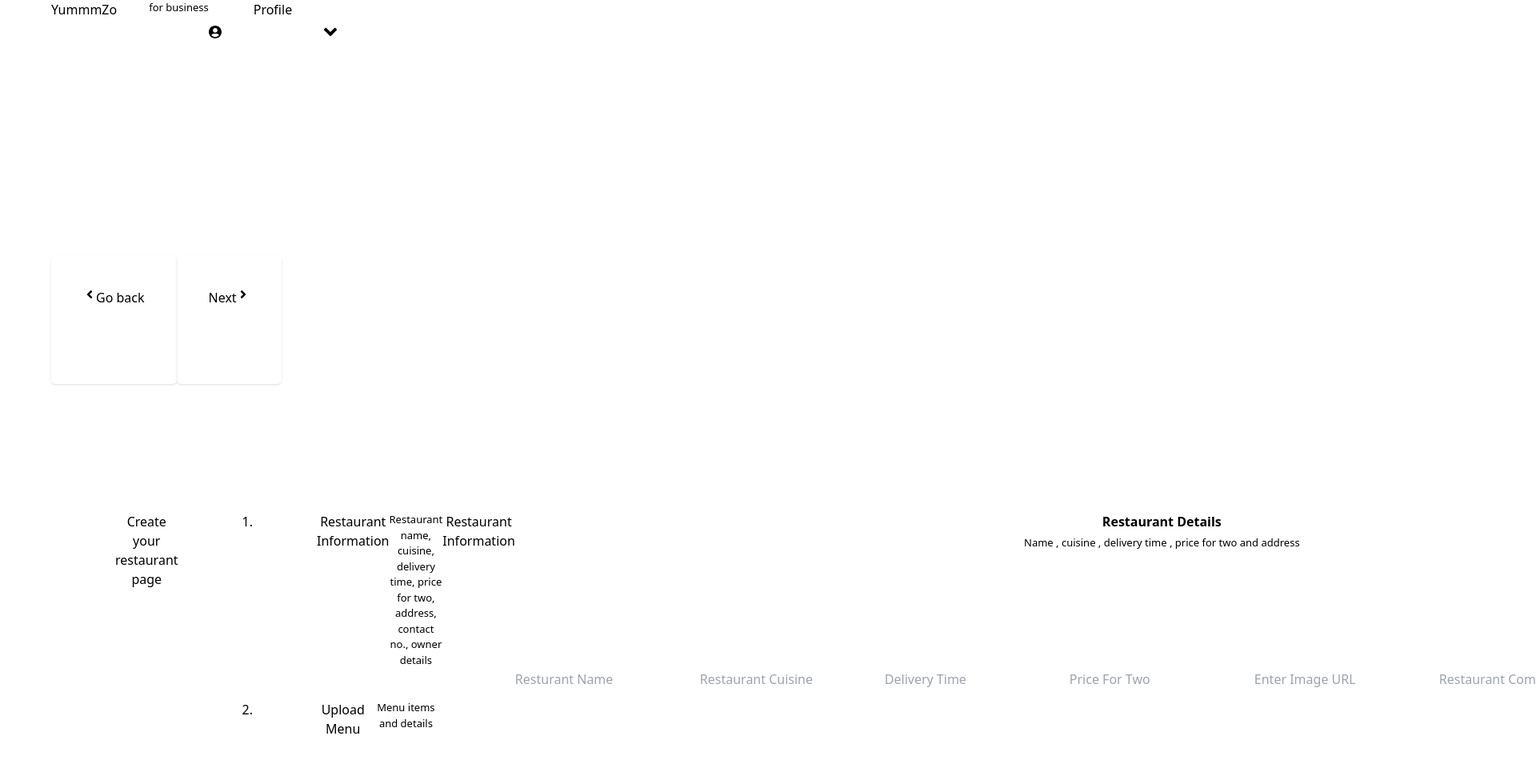
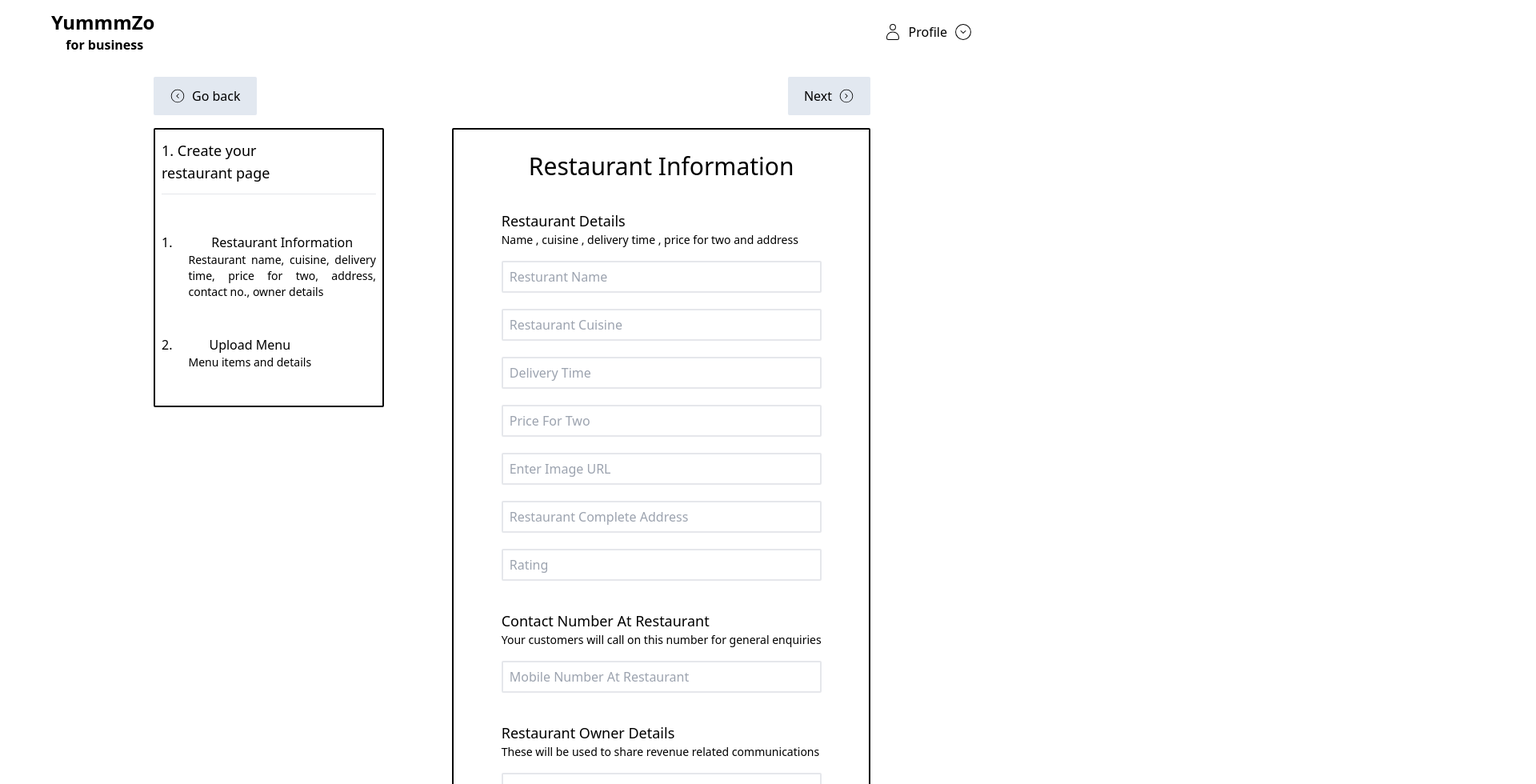
Before and after one commit to sahil-ladhania/YummmZo-Frontend, a React (Create React App) app: page /registerRestaurant in a window 1280 px wide. Shown: the top 980 px of the page at 80% size, 1920 px wide, since content can reach past the window. Built offline with nearby package versions, Linux system fonts and the light colour scheme.

Commit message:
Completed Register Restaurant Page With Tailwind.

```diff
--- a/src/Components/Pages/RegisterRestaurantPage.js
+++ b/src/Components/Pages/RegisterRestaurantPage.js
@@ -11,6 +11,8 @@ const RegisterRestaurantPage = () => {
                 <div className='max-w-6xl ml-auto mr-auto'>
                     {/* Navbar Component */}
                     <YummmZoBusinessNavbarComponent/>
+                </div>
+                <div className='max-w-4xl ml-auto mr-auto'>
                     {/* Go Back and Next Button Component */}
                     <GoBackNextButtonsComponent/>
                     {/* Restaurant Form Component */}
--- a/src/Components/Restaurant/AddRestaurantFormComponent.js
+++ b/src/Components/Restaurant/AddRestaurantFormComponent.js
@@ -8,9 +8,13 @@ const AddRestaurantFormComponent = () => {
         <div>
             <>
                 {/* Main Component */}
-                <div className='flex fd-r'>
-                    <RestaurantPageSidebarComponent/>
-                    <RestaurantInformationComponent/>
+                <div className='flex justify-between items-start'>
+                    <div className='w-5/12'>
+                        <RestaurantPageSidebarComponent/>
+                    </div>
+                    <div className='w-7/12'>
+                        <RestaurantInformationComponent/>
+                    </div>
                     {/* <UploadMenuComponent/> */}
                 </div>
             </>
--- a/src/Components/Restaurant/GoBackNextButtonsComponent.js
+++ b/src/Components/Restaurant/GoBackNextButtonsComponent.js
@@ -1,26 +1,26 @@
 import React from 'react';
 import { Link } from 'react-router-dom';
-import { FaAngleRight } from "react-icons/fa";
-import { FaAngleLeft } from "react-icons/fa";
+import { CiCircleChevRight } from "react-icons/ci";
+import { CiCircleChevLeft } from "react-icons/ci";
 
 const GoBackNextButtonsComponent = () => {
     return (
         <div>
             <>
                 {/* Main Component */}
-                <div className='flex jc-sb ai-c h-80'>
+                <div className='flex justify-between items-center h-20'>
                     {/* Go Back Button */}
                     <div>
-                        <Link to="/addRestaurant" className='flex ai-c fd-r td-n c-b h-40 p-10 b-1-d8d8d8-s shadow br-5'>
-                            <FaAngleLeft/>
+                        <Link to="/addRestaurant" className='flex items-center pr-5 pl-5 pt-3 pb-3 bg-slate-200 rounded-sm'>
+                            <CiCircleChevLeft className='mr-2 text-xl'/>
                             <span>Go back</span>
                         </Link>
                     </div>
                     {/* Next Button */}
                     <div>
-                        <Link to="" className='flex ai-c fd-r td-n c-b h-40 p-10 b-1-d8d8d8-s shadow br-5'>
+                        <Link to="" className='flex items-center pr-5 pl-5 pt-3 pb-3 bg-slate-200 rounded-sm'>
                             <span>Next</span>
-                            <FaAngleRight/>
+                            <CiCircleChevRight className='ml-2 text-xl'/>
                         </Link>
                     </div>
                 </div>
--- a/src/Components/Restaurant/RestaurantInformationComponent.js
+++ b/src/Components/Restaurant/RestaurantInformationComponent.js
@@ -7,61 +7,61 @@ const RestaurantInformationComponent = () => {
         <div>
             <>
                 {/* Main Component */}
-                <div className='ml-100 b-1-b-s br-5 p-10-20 flex fd-c ai-c'>
+                <div className='border-2 border-black rounded-sm p-2 flex flex-col items-center'>
                     {/* Form Heading Section */}
-                    <div className='mb-20 fs-xxl'>
+                    <div className='text-3xl mt-5 mb-5'>
                         Restaurant Information
                     </div>
                     {/* Form Section */}
                     <form action="">
                         {/* Restaurant Details */}
                         <div className=''>
-                            <div className='mb-20'>
-                                <label htmlFor="">Restaurant Details</label>
-                                <div className='fs-s'>
+                            <div className='h-20 flex flex-col items-start justify-center'>
+                                <span className='text-lg font-medium'>Restaurant Details</span>
+                                <div className='text-sm font-medium'>
                                     Name , cuisine , delivery time , price for two and address
                                 </div>
                             </div>
-                            <div className='mb-20 flex fd-c'>
+                            <div className='flex flex-col'>
                                 <input
-                                className='h-40 w-500 p-0-10 mb-20 b-1-t-s br-5 bc-ws'
+                                className='border-2 w-full h-10 outline-none rounded-sm p-2 mb-5'
                                 type="text"
                                 name="restaurantName"
                                 id=""
                                 placeholder='Resturant Name'
                                 />
                                 <input
-                                className='h-40 w-500 p-0-10 mb-20 b-1-t-s br-5 bc-ws'
+                                className='border-2 w-full h-10 outline-none rounded-sm p-2 mb-5'
                                 type="text"
                                 name="restaurantCuisine"
                                 id=""
                                 placeholder='Restaurant Cuisine'/>
                                 <input
-                                className='h-40 w-500 p-0-10 mb-20 b-1-t-s br-5 bc-ws'
+                                className='border-2 w-full h-10 outline-none rounded-sm p-2 mb-5'
                                 type="text"
                                 name="deliveryTime"
                                 id=""
                                 placeholder='Delivery Time'/>
                                 <input
-                                className='h-40 w-500 p-0-10 mb-20 b-1-t-s br-5 bc-ws'
+                                className='border-2 w-full h-10 outline-none rounded-sm p-2 mb-5'
                                 type="text"
                                 name="priceForTwo"
                                 id=""
                                 placeholder='Price For Two'/>
                                 <input
-                                className='h-40 w-500 p-0-10 mb-20 b-1-t-s br-5 bc-ws'
+                                className='border-2 w-full h-10 outline-none rounded-sm p-2 mb-5'
                                 type="text"
                                 name="imageUrl"
                                 id=""
                                 placeholder='Enter Image URL'/>
                                 <input
-                                className='h-40 w-500 p-0-10 mb-20 b-1-t-s br-5 bc-ws'
+                                className='border-2 w-full h-10 outline-none rounded-sm p-2 mb-5'
                                 type="text"
                                 name="restaurantCompleteAddress"
                                 id=""
                                 placeholder='Restaurant Complete Address'/>
                                 <input
-                                className='h-40 w-500 p-0-10 mb-20 b-1-t-s br-5 bc-ws'
+                                className='border-2 w-full h-10 outline-none rounded-sm p-2 mb-5'
                                 type="text"
                                 name="rating"
                                 id=""
@@ -70,15 +70,15 @@ const RestaurantInformationComponent = () => {
                         </div>
                         {/* Contact Number At Restaurant */}
                         <div className=''>
-                            <div className='mb-20'>
-                                <label htmlFor="">Contact Number At Restaurant</label>
-                                <div className='fs-s'>
+                            <div className='h-20 flex flex-col items-start justify-center'>
+                                <span className='text-lg font-medium'>Contact Number At Restaurant</span>
+                                <div className='text-sm font-medium'>
                                     Your customers will call on this number for general enquiries
                                 </div>
                             </div>
-                            <div className='mb-20'>
+                            <div className=''>
                                 <input
-                                className='h-40 w-500 p-0-10 mb-20 b-1-t-s br-5 bc-ws'
+                                className='border-2 w-full h-10 outline-none rounded-sm p-2 mb-5'
                                 type="number"
                                 name="mobileNumberAtRestaurant"
                                 id=""
@@ -87,27 +87,27 @@ const RestaurantInformationComponent = () => {
                         </div>
                         {/* Restaurant Owner Details */}
                         <div className=''>
-                            <div className='mb-20'>
-                                <label htmlFor="">Restaurant Owner Details</label>
-                                <div className='fs-s'>
+                            <div className='h-20 flex flex-col items-start justify-center'>
+                                <span className='text-lg font-medium'>Restaurant Owner Details</span>
+                                <div className='text-sm font-medium'>
                                     These will be used to share revenue related communications
                                 </div>
                             </div>
-                            <div className='mb-20 flex fd-c'>
+                            <div className='flex flex-col'>
                                 <input
-                                className='h-40 w-500 p-0-10 mb-20 b-1-t-s br-5 bc-ws'
+                                className='border-2 w-full h-10 outline-none rounded-sm p-2 mb-5'
                                 type="number"
                                 name="mobileNumberOfOwner"
                                 id=""
                                 placeholder='Mobile Number Of Owner'/>
                                 <input
-                                className='h-40 w-500 p-0-10 mb-20 b-1-t-s br-5 bc-ws'
+                                className='border-2 w-full h-10 outline-none rounded-sm p-2 mb-5'
                                 type="text"
                                 name="restaurantOwnerName"
                                 id=""
                                 placeholder='Restaurant Owner Full Name'/>
                                 <input
-                                className='h-40 w-500 p-0-10 mb-20 b-1-t-s br-5 bc-ws'
+                                className='border-2 w-full h-10 outline-none rounded-sm p-2 mb-5'
                                 type="email"
                                 name="restaurantOwnerEmailAddress"
                                 id=""
@@ -115,13 +115,15 @@ const RestaurantInformationComponent = () => {
                             </div>
                         </div>
                         <div>
-                            <button className='h-40 w-80 b-1-t-s br-5 mb-10 shadow bc-w'>Submit</button>
+                            <button className='pr-5 pl-5 pt-3 pb-3 w-full bg-slate-200 rounded-sm mb-5'>Submit</button>
                         </div>
                     </form>
-                    {/* Note Section */}
-                    <div className='fs-s ta-j'>
-                        YummmZo may disclose the information provided by you, including but not limited to the contact number and email address of the authorised persons, with third party service providers for provision of YummmZo services
-                    </div>
+                </div>
+                {/* Note Section */}
+                <div className='mt-5 mb-5'>
+                    <p className='text-xs text-justify leading-4'>
+                        YummmZo may disclose the information provided by you, including but not limited to the contact number and email address of the authorised persons, with third party service providers for provision of YummmZo services.
+                    </p>
                 </div>
             </>
         </div>
--- a/src/Components/Restaurant/RestaurantPageSidebarComponent.js
+++ b/src/Components/Restaurant/RestaurantPageSidebarComponent.js
@@ -5,37 +5,38 @@ const RestaurantPageSidebarComponent = () => {
         <div>
             <>
                 {/* Main Component */}
-                <div className='h-200 w-300 b-1-b-s flex jc-se fd-c br-5'>
+                <div className='h-auto w-72 p-2 border-2 border-black flex justify-evenly flex-col rounded-sm'>
                     {/* Heading Section */}
-                    <div className='ml-20 w-250 fs-l'>
-                        Create your<br />restaurant page
+                    <div className='flex flex-col items-start h-16 justify-center mb-2'>
+                        <span className='text-lg font-medium'>1. Create your</span>
+                        <span className='text-lg font-medium'>restaurant page</span>
                     </div>
                     {/* Divider Section */}
-                    <div>
-                        <hr />
+                    <div className='mb-2'>
+                        <hr/>
                     </div>
                     {/* Links Section */}
-                    <div className='ml-20 w-250'>
-                        <ul>
-                            <li className='ls-n mb-10'>
-                                <a href="#" className='td-n c-b flex fd-r ai-fs'>
-                                    <div className='mr-20'>
+                    <div className=''>
+                        <ul className=''>
+                            <li className='h-32'>
+                                <a href="#" className='flex items-start mt-10'>
+                                    <div className='pr-5'>
                                         1.
                                     </div>
-                                    <div className='flex fd-c '>
-                                        <span>Restaurant Information</span>
-                                        <span className='fs-s'>Restaurant name, cuisine, delivery time, price for two, address, contact no., owner details</span>
+                                    <div className='flex flex-col'>
+                                        <span className='font-medium'>Restaurant Information</span>
+                                        <span className='text-sm text-justify'>Restaurant name, cuisine, delivery time, price for two, address, contact no., owner details</span>
                                     </div>
                                 </a>
                             </li>
-                            <li className='ls-n mb-10'>
-                                <a href="#" className='td-n c-b flex fd-r ai-fs'>
-                                    <div className='mr-20'>
+                            <li className='h-20'>
+                                <a href="#" className='flex flex-start'>
+                                    <div className='pr-5'>
                                         2.
                                     </div>
-                                    <div className='flex fd-c'>
-                                        <span>Upload Menu</span>
-                                        <span className='fs-s'>Menu items and details</span>
+                                    <div className='flex flex-col'>
+                                        <span className='font-medium'>Upload Menu</span>
+                                        <span className='text-sm '>Menu items and details</span>
                                     </div>
                                 </a>
                             </li>
--- a/src/Components/Restaurant/YummmZoBusinessNavbarComponent.js
+++ b/src/Components/Restaurant/YummmZoBusinessNavbarComponent.js
@@ -1,6 +1,6 @@
 import React from 'react'
-import { FaUserCircle } from "react-icons/fa";
-import { FaAngleDown } from "react-icons/fa";
+import { CiCircleChevDown } from "react-icons/ci";
+import { CiUser } from "react-icons/ci";
 
 const YummmZoBusinessNavbarComponent = () => {
     return (
@@ -9,20 +9,20 @@ const YummmZoBusinessNavbarComponent = () => {
                 {/* Main Component */}
                 <div>
                     {/* Navbar Section */}
-                    <nav className='flex jc-sb ai-c h-80'>
+                    <nav className='flex justify-between items-center h-20'>
                         {/* Logo Section */}
                         <div>
-                            <a className='flex fd-c td-n c-b' href="#">
-                                <span className='fs-xl'>YummmZo</span>
-                                <span className='fs-s ml-10'>for business</span>
+                            <a className='flex flex-col' href="#">
+                                <span className='text-2xl font-semibold'>YummmZo</span>
+                                <span className='ml-1 text-md font-semibold'>for business</span>
                             </a>
                         </div>
                         {/* Profile Dropdown Section */}
                         <div>
-                            <a className='flex fd-r ai-c td-n c-b' href="#">
-                                <FaUserCircle className='mr-10 h-20 w-a'/>
+                            <a className='flex items-center' href="#">
+                                <CiUser className='mr-2 text-2xl w-auto'/>
                                 <span>Profile</span>
-                                <FaAngleDown className='ml-10 h-20 w-a'/>
+                                <CiCircleChevDown className='ml-2 text-2xl w-auto'/>
                             </a>
                         </div>
                     </nav>
```
